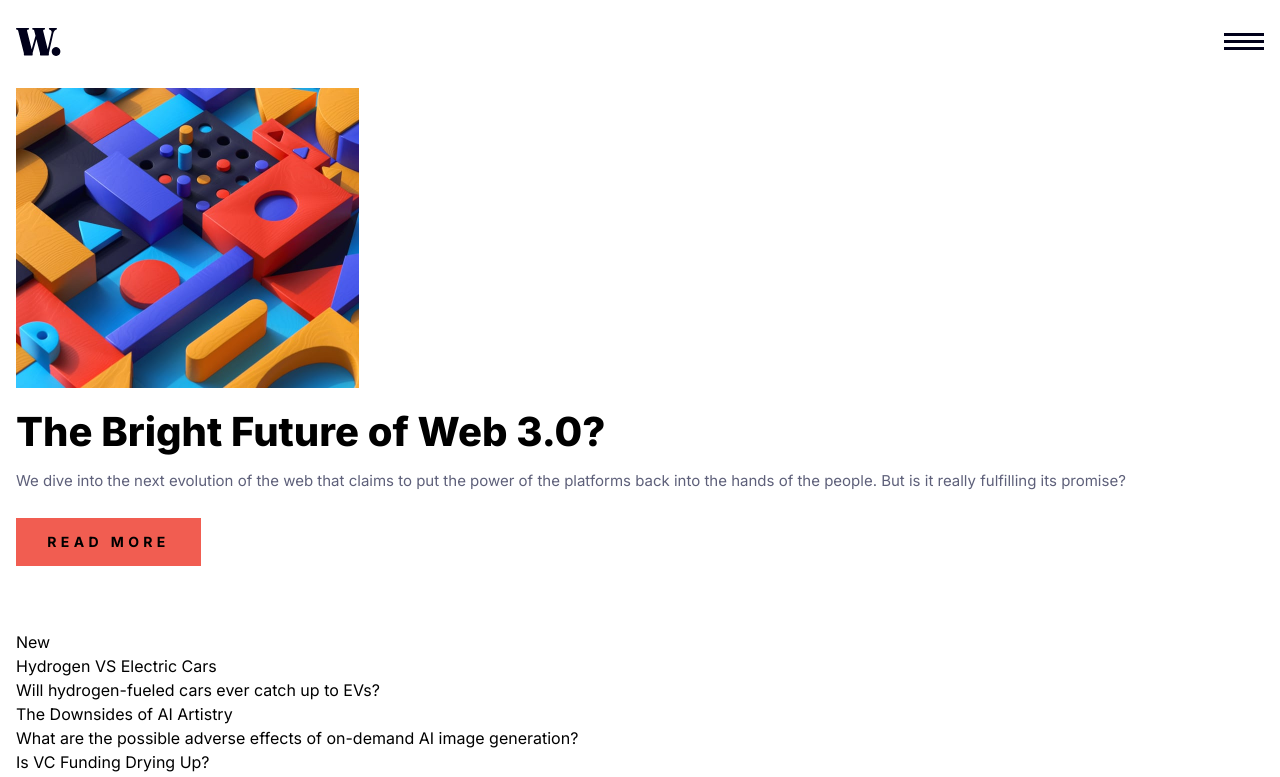
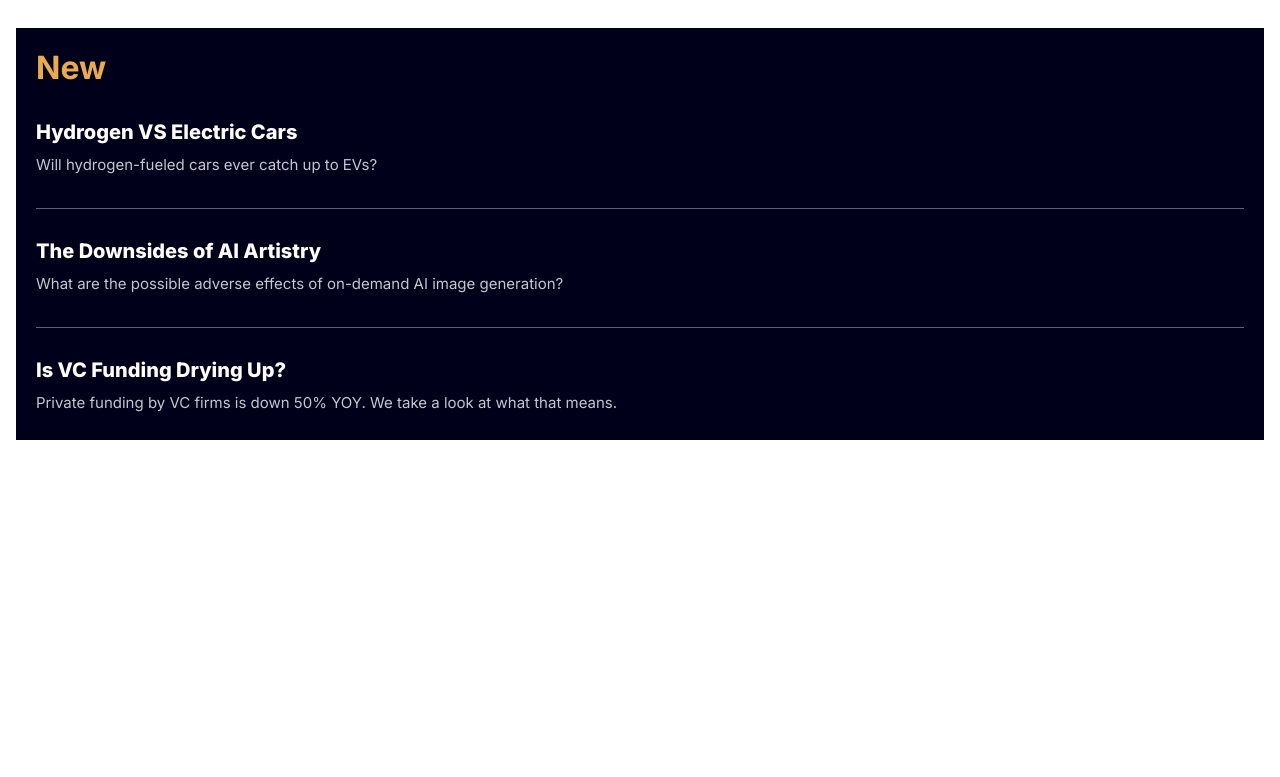
Before and after one commit to jasonluo07/fem-news-homepage, a Next.js app: page / in a window 1280 px wide. Shown: the top 777 px of the page. Built offline with nearby package versions, Linux system fonts and the light colour scheme.

Commit message:
style: latest-news section

```diff
--- a/app/globals.css
+++ b/app/globals.css
@@ -2,6 +2,7 @@
 @tailwind components;
 @tailwind utilities;
 
+/* Header */
 .header {
   @apply mb-8 flex justify-between;
 }
@@ -9,6 +10,8 @@
 .header__nav {
   @apply hidden;
 }
+
+/* Hero */
 
 .hero {
   @apply mb-16;
@@ -29,3 +32,26 @@
 .hero__button {
   @apply flex h-[48px] w-[185px] items-center justify-center bg-[#F15D51] text-[14px] font-bold leading-6 tracking-[4.38px];
 }
+
+/* LatestNews */
+
+.latest-news {
+  @apply bg-[#00001A] px-5 py-6;
+}
+
+.latest-news__item:not(:last-child) {
+  @apply mb-[30px] pb-[30px];
+  border-bottom: 1px solid #5e607a;
+}
+
+.latest-news__title {
+  @apply mb-9 text-[32px] font-bold leading-[32px] text-[#E9AA52];
+}
+
+.latest-news__item-title {
+  @apply mb-2 text-[20px] font-extrabold leading-[24px] text-[#FFFDFA];
+}
+
+.latest-news__item-description {
+  @apply text-[15px] leading-[26px] text-[#C5C6CE];
+}
--- a/app/page.tsx
+++ b/app/page.tsx
@@ -6,11 +6,11 @@ import LatestNews from '@/app/components/latest-news';
 export default function Home() {
   return (
     <div className="mx-4 mb-8 mt-7">
-      <Header />
+      {/* <Header /> */}
       <main className="main">
-        <Hero />
+        {/* <Hero /> */}
         <LatestNews />
-        <FeaturedArticles />
+        {/* <FeaturedArticles /> */}
       </main>
     </div>
   );
```
